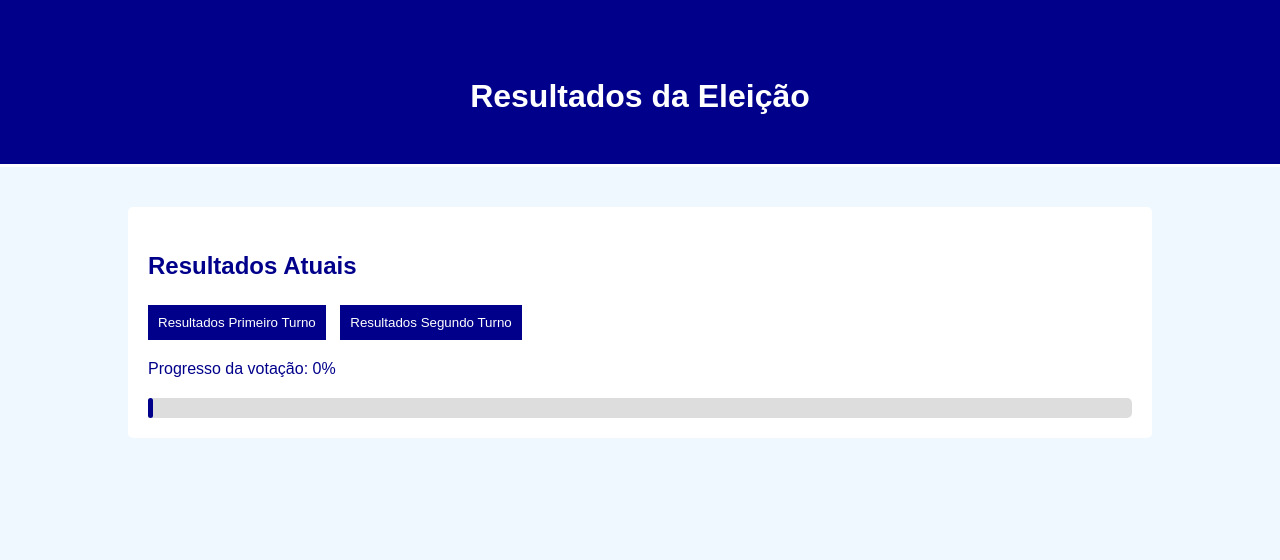
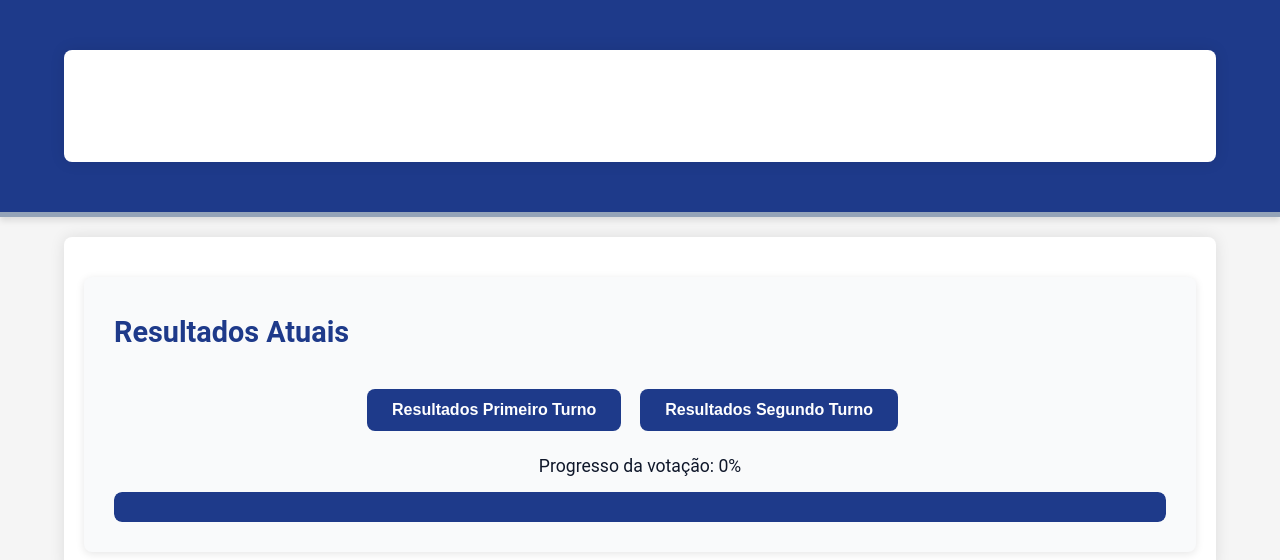
Before and after one commit to HexaWaveWeb/minha-api, a plain HTML site: page resultados.html in a window 1280 px wide. Drawn offline with Linux system fonts and the light colour scheme; no server answers.

Commit message:
Update resultados.html

```diff
--- a/resultados.html
+++ b/resultados.html
@@ -5,69 +5,136 @@
     <meta name="viewport" content="width=device-width, initial-scale=1.0">
     <title>Resultados da Eleição</title>
     <style>
-        body {
-            font-family: Arial, sans-serif;
-            background-color: #f0f8ff;
-            color: #00008b;
-            line-height: 1.6;
+        /* Reset básico */
+        * {
             margin: 0;
             padding: 0;
+            box-sizing: border-box;
         }
+
+        /* Definindo o estilo global */
+        body {
+            font-family: 'Roboto', sans-serif;
+            background-color: #f5f5f5;
+            color: #333;
+            line-height: 1.8;
+            margin: 0;
+            padding: 0;
+            transition: background-color 0.3s ease, color 0.3s ease;
+        }
+
+        /* Container principal */
         .container {
-            width: 80%;
-            margin: auto;
+            width: 90%;
+            max-width: 1200px;
+            margin: 20px auto;
             overflow: hidden;
             padding: 20px;
+            background-color: #ffffff;
+            box-shadow: 0 0 15px rgba(0, 0, 0, 0.1);
+            border-radius: 8px;
         }
+
+        /* Header */
         header {
-            background: #00008b;
+            background: #1e3a8a;
             color: #ffffff;
-            padding-top: 30px;
-            min-height: 70px;
-            border-bottom: #ffffff 3px solid;
+            padding: 30px 0;
+            border-bottom: 5px solid #94a3b8;
+            box-shadow: 0 4px 6px rgba(0, 0, 0, 0.1);
         }
         header h1 {
             text-align: center;
+            font-size: 2.5rem;
+            font-weight: 700;
+            letter-spacing: 1px;
         }
+
+        /* Seção de resultados */
         .results-section {
-            background: #ffffff;
+            background: #f9fafb;
+            padding: 30px;
+            margin-top: 20px;
+            border-radius: 8px;
+            box-shadow: 0 2px 8px rgba(0, 0, 0, 0.1);
+        }
+        .results-section h2 {
+            font-size: 1.8rem;
+            color: #1e3a8a;
+            margin-bottom: 20px;
+        }
+
+        /* Estilo para cada candidato */
+        .candidate {
+            margin-bottom: 20px;
             padding: 20px;
-            margin-top: 20px;
-            border-radius: 5px;
+            background-color: #e0f2fe;
+            border-radius: 8px;
+            box-shadow: 0 1px 6px rgba(0, 0, 0, 0.1);
+            transition: transform 0.3s ease;
         }
-        .candidate {
-            margin-bottom: 10px;
-            padding: 10px;
-            background-color: #e6e6fa;
-            border-radius: 5px;
+        .candidate:hover {
+            transform: translateY(-5px);
         }
+        .candidate h3 {
+            font-size: 1.4rem;
+            color: #0f172a;
+        }
+        .candidate p {
+            font-size: 1rem;
+            color: #334155;
+        }
+
+        /* Estilo da barra de progresso */
         .progress-bar {
             width: 100%;
-            background-color: #ddd;
-            border-radius: 5px;
+            background-color: #cbd5e1;
+            border-radius: 8px;
+            overflow: hidden;
+            height: 30px;
+            margin-top: 10px;
         }
         .progress {
-            width: 0%;
-            height: 20px;
-            background-color: #00008b;
-            border-radius: 5px;
+            height: 100%;
+            background-color: #1e3a8a;
+            border-radius: 8px;
             text-align: right;
-            color: white;
-            padding-right: 5px;
+            color: #ffffff;
+            padding-right: 10px;
+            font-size: 1rem;
+            font-weight: bold;
+            line-height: 30px;
+            transition: width 0.5s ease;
         }
+
+        /* Botões de turno */
         .turnos {
-            margin-top: 20px;
+            margin-top: 30px;
+            text-align: center;
         }
         button {
-            background: #00008b;
+            background: #1e3a8a;
             color: #ffffff;
             border: none;
             cursor: pointer;
-            padding: 10px;
-            margin-right: 10px;
+            padding: 12px 25px;
+            font-size: 1rem;
+            font-weight: 600;
+            border-radius: 8px;
+            margin-right: 15px;
+            transition: background 0.3s ease, transform 0.3s ease;
         }
         button:hover {
-            background: #0000cd;
+            background: #2563eb;
+            transform: scale(1.05);
+        }
+
+        /* Progresso geral da votação */
+        .progresso-geral {
+            margin-top: 20px;
+            font-size: 1.1rem;
+            text-align: center;
+            color: #0f172a;
         }
     </style>
 </head>
@@ -86,7 +153,7 @@
                 <button onclick="mostrarResultados('primeiro')">Resultados Primeiro Turno</button>
                 <button onclick="mostrarResultados('segundo')">Resultados Segundo Turno</button>
             </div>
-            <p>Progresso da votação: <span id="progresso">0%</span></p>
+            <p class="progresso-geral">Progresso da votação: <span id="progresso">0%</span></p>
             <div class="progress-bar">
                 <div id="barra-progresso" class="progress"></div>
             </div>
```
